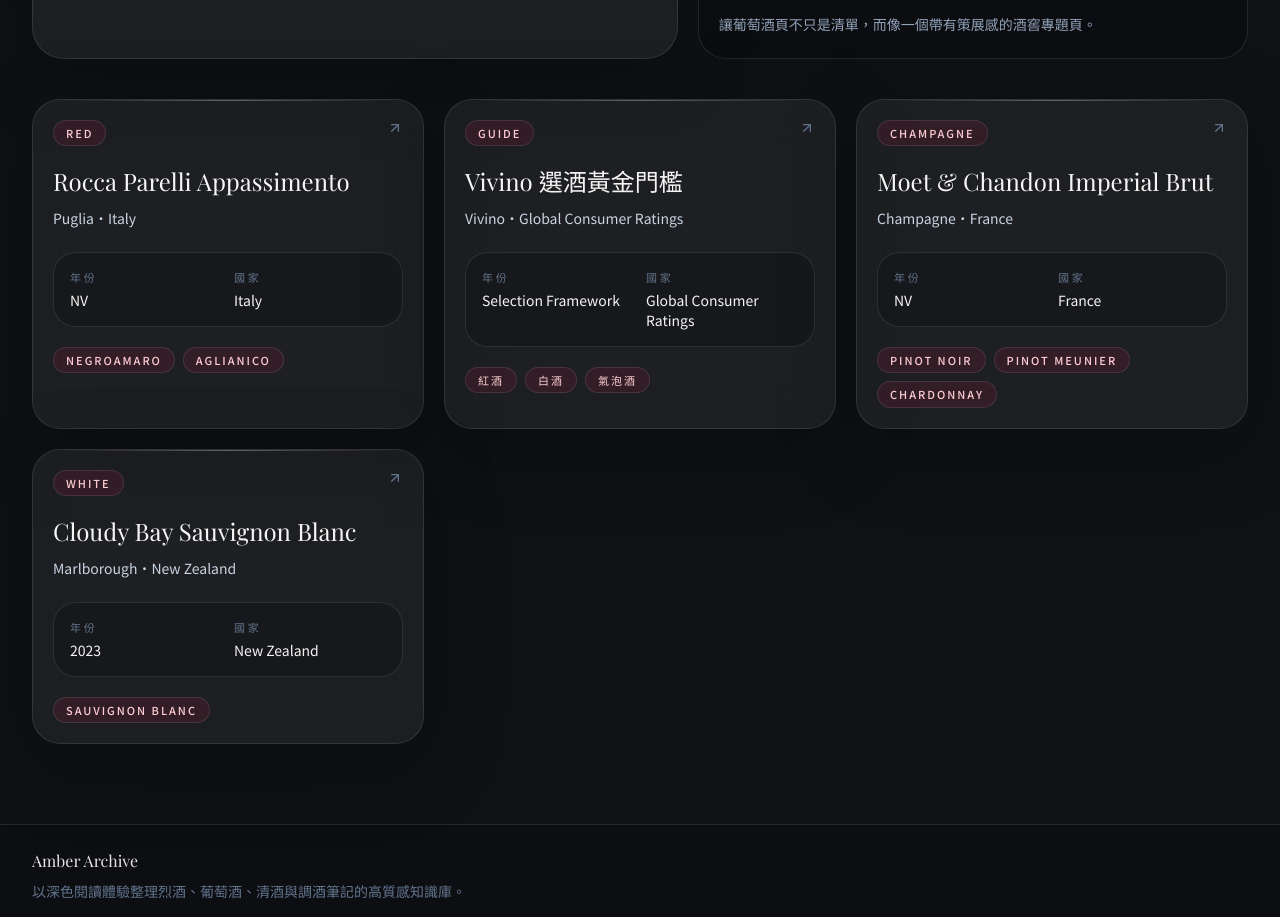
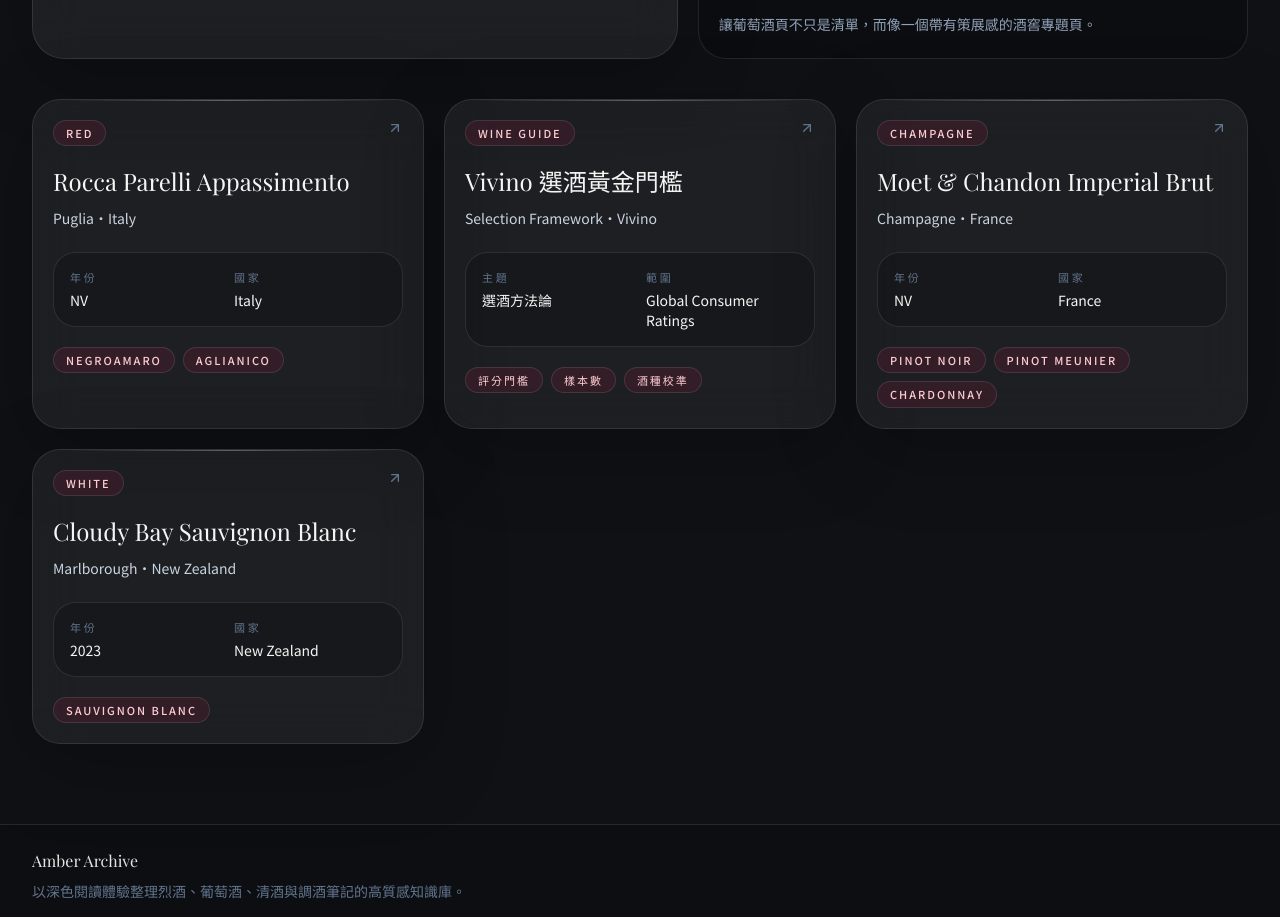
Before and after one commit to differ505-prog/jiu-lei-zhi-shi, a Next.js app: page /wines in a window 1280 px wide. Shown: the part 960-1877 px from the top of the page. Built offline with nearby package versions, Linux system fonts and the light colour scheme; a web font is replaced by a local one.

Commit message:
Support guide-style entries in wine section

```diff
--- a/src/app/wines/[slug]/page.tsx
+++ b/src/app/wines/[slug]/page.tsx
@@ -26,7 +26,21 @@
     notFound();
   }
 
-  const metaItems = [
+  const isGuide = note.type === "Guide";
+
+  const metaItems = isGuide
+    ? [
+        { label: "類型", value: "Wine Guide" },
+        { label: "框架", value: note.vintage },
+        { label: "資料來源", value: note.region },
+        { label: "適用範圍", value: note.country },
+        { label: "主題焦點", value: note.grape_variety.join("、") },
+        { label: "使用情境", value: note.sweetness },
+        { label: "閱讀重點", value: note.body },
+        { label: "編輯評分", value: note.my_rating },
+        { label: "收錄日期", value: note.tasting_date },
+      ]
+    : [
         { label: "類型", value: note.type },
         { label: "年份", value: note.vintage },
         { label: "產區", value: note.region },
@@ -41,15 +55,15 @@
   return (
     <div className="space-y-8 pb-10">
       <section className="space-y-5 rounded-[2rem] border border-white/10 bg-white/6 p-6 backdrop-blur-xl sm:p-8">
-        <Tag tone="wine">{note.type}</Tag>
+        <Tag tone="wine">{isGuide ? "Wine Guide" : note.type}</Tag>
         <div className="space-y-3">
           <h1 className="font-serif text-4xl text-stone-100 sm:text-5xl">
             {note.title}
           </h1>
           <p className="max-w-3xl text-sm leading-7 text-slate-300 sm:text-base">
-            {note.region}，{note.country}。年份 {note.vintage}，以{" "}
-            {note.grape_variety.join("、")} 為主軸，風味輪廓為{" "}
-            {note.flavor_profile.join("、")}。
+            {isGuide
+              ? `${note.region} 數據視角，聚焦 ${note.country} 的消費者評分邏輯，主軸涵蓋 ${note.grape_variety.join("、")}，閱讀重點包括 ${note.flavor_profile.join("、")}。`
+              : `${note.region}，${note.country}。年份 ${note.vintage}，以 ${note.grape_variety.join("、")} 為主軸，風味輪廓為 ${note.flavor_profile.join("、")}。`}
           </p>
         </div>
         <div className="flex flex-wrap gap-2">
@@ -115,7 +129,9 @@
               查看葡萄品種口感指南
             </h2>
             <p className="max-w-3xl text-sm leading-7 text-slate-300">
-              這款酒以 {note.grape_variety.join("、")} 為主軸。若你想進一步理解這些葡萄通常帶來的酸度、酒體、香氣方向與搭餐方式，可以直接回到葡萄指南對照。
+              {isGuide
+                ? `這篇指南會反覆提到 ${note.grape_variety.join("、")} 等不同風格的評分差異。若你想把分數背後的口感邏輯讀得更紮實，可以直接回到葡萄指南對照。`
+                : `這款酒以 ${note.grape_variety.join("、")} 為主軸。若你想進一步理解這些葡萄通常帶來的酸度、酒體、香氣方向與搭餐方式，可以直接回到葡萄指南對照。`}
             </p>
           </div>
           <Link
--- a/src/app/wines/page.tsx
+++ b/src/app/wines/page.tsx
@@ -8,6 +8,7 @@
 export default async function WinesPage() {
   const wines = await getAllWines();
   const featuredWine = wines[0];
+  const featuredIsGuide = featuredWine?.type === "Guide";
 
   return (
     <div className="space-y-10 pb-10">
@@ -57,14 +58,16 @@
           <div className="rounded-[2rem] border border-white/10 bg-white/6 p-6 shadow-[0_20px_80px_rgba(0,0,0,0.24)] backdrop-blur-xl sm:p-8">
             <div className="space-y-4">
               <p className="text-[11px] uppercase tracking-[0.32em] text-rose-200/80">
-                Featured Bottle Story
+                {featuredIsGuide ? "Featured Reading" : "Featured Bottle Story"}
               </p>
               <div className="space-y-3">
                 <h2 className="font-serif text-4xl text-stone-100">
                   {featuredWine.title}
                 </h2>
                 <p className="text-sm leading-7 text-slate-300 sm:text-base">
-                  這篇目前作為葡萄酒區的主打專題，適合讓讀者從單一酒款切入，理解南義風格、風乾葡萄法與餐搭邏輯如何一起成立。
+                  {featuredIsGuide
+                    ? "這篇目前作為葡萄酒區的主打閱讀，適合先建立評分門檻、樣本數與紅白酒評分差異的基本判讀框架，再回頭挑酒。"
+                    : "這篇目前作為葡萄酒區的主打專題，適合讓讀者從單一酒款切入，理解南義風格、風乾葡萄法與餐搭邏輯如何一起成立。"}
                 </p>
               </div>
               <Link
--- a/src/components/drink-card.tsx
+++ b/src/components/drink-card.tsx
@@ -91,16 +91,26 @@
   }
 
   if (props.kind === "wines") {
+    const isGuide = props.note.type === "Guide";
+
     return {
       href: `/wines/${props.note.slug}`,
-      eyebrow: props.note.type,
+      eyebrow: isGuide ? "Wine Guide" : props.note.type,
       title: props.note.title,
-      subline: `${props.note.region}・${props.note.country}`,
+      subline: isGuide
+        ? `${props.note.vintage}・${props.note.region}`
+        : `${props.note.region}・${props.note.country}`,
       meta: [
-        { label: "年份", value: props.note.vintage },
-        { label: "國家", value: props.note.country },
+        isGuide
+          ? { label: "主題", value: props.note.body }
+          : { label: "年份", value: props.note.vintage },
+        isGuide
+          ? { label: "範圍", value: props.note.country }
+          : { label: "國家", value: props.note.country },
       ],
-      tags: props.note.grape_variety.slice(0, 3),
+      tags: isGuide
+        ? props.note.flavor_profile.slice(0, 3)
+        : props.note.grape_variety.slice(0, 3),
     };
   }
 
--- a/src/types/content.ts
+++ b/src/types/content.ts
@@ -4,7 +4,8 @@
   | "Rose"
   | "Rosé"
   | "Sparkling"
-  | "Champagne";
+  | "Champagne"
+  | "Guide";
 
 export interface SpiritNote {
   slug: string;
```
Lines whose indentation alone changed are shown as unchanged.
